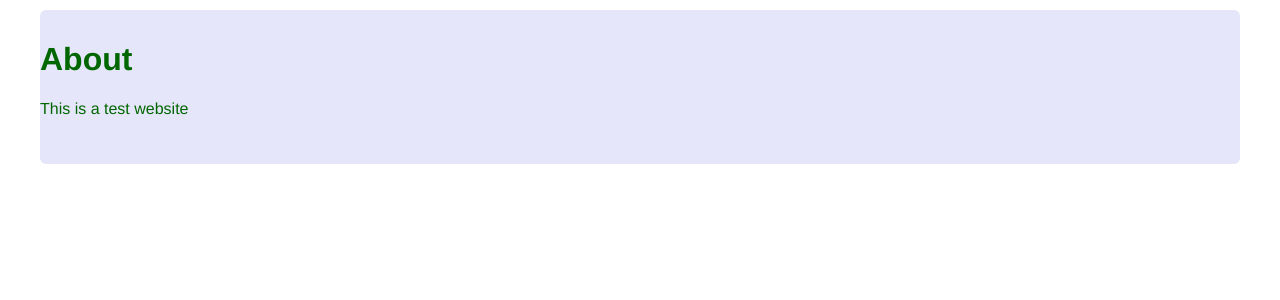
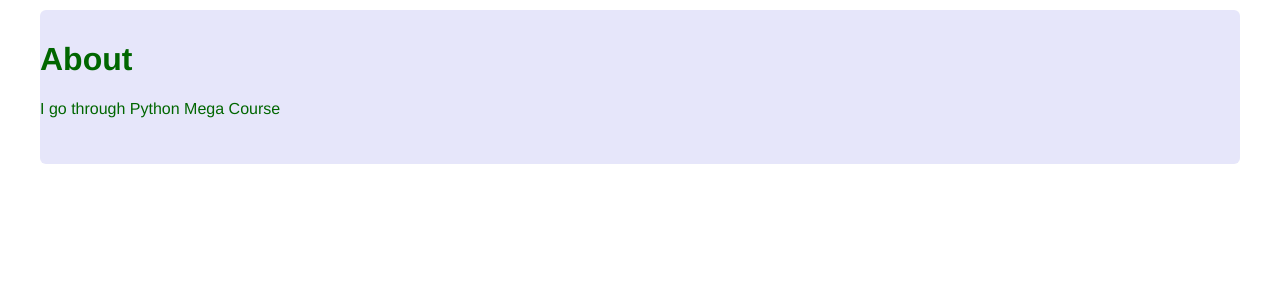
Before and after one commit to fadawar/pmc-app4-simple-flask-website, a Flask app: page /about/ in a window 1280 px wide. Shown: the part 35-335 px from the top of the page. Run offline with Flask 2, Linux system fonts and the light colour scheme.

Commit message:
Update README and about.html

```diff
--- a/templates/about.html
+++ b/templates/about.html
@@ -3,6 +3,6 @@
 
 <div class="home">
   <h1>About</h1>
-  <p>This is a test website</p>
+  <p>I go through Python Mega Course</p>
 </div>
 {%endblock%}
```
Also changed, not shown: README.md.
